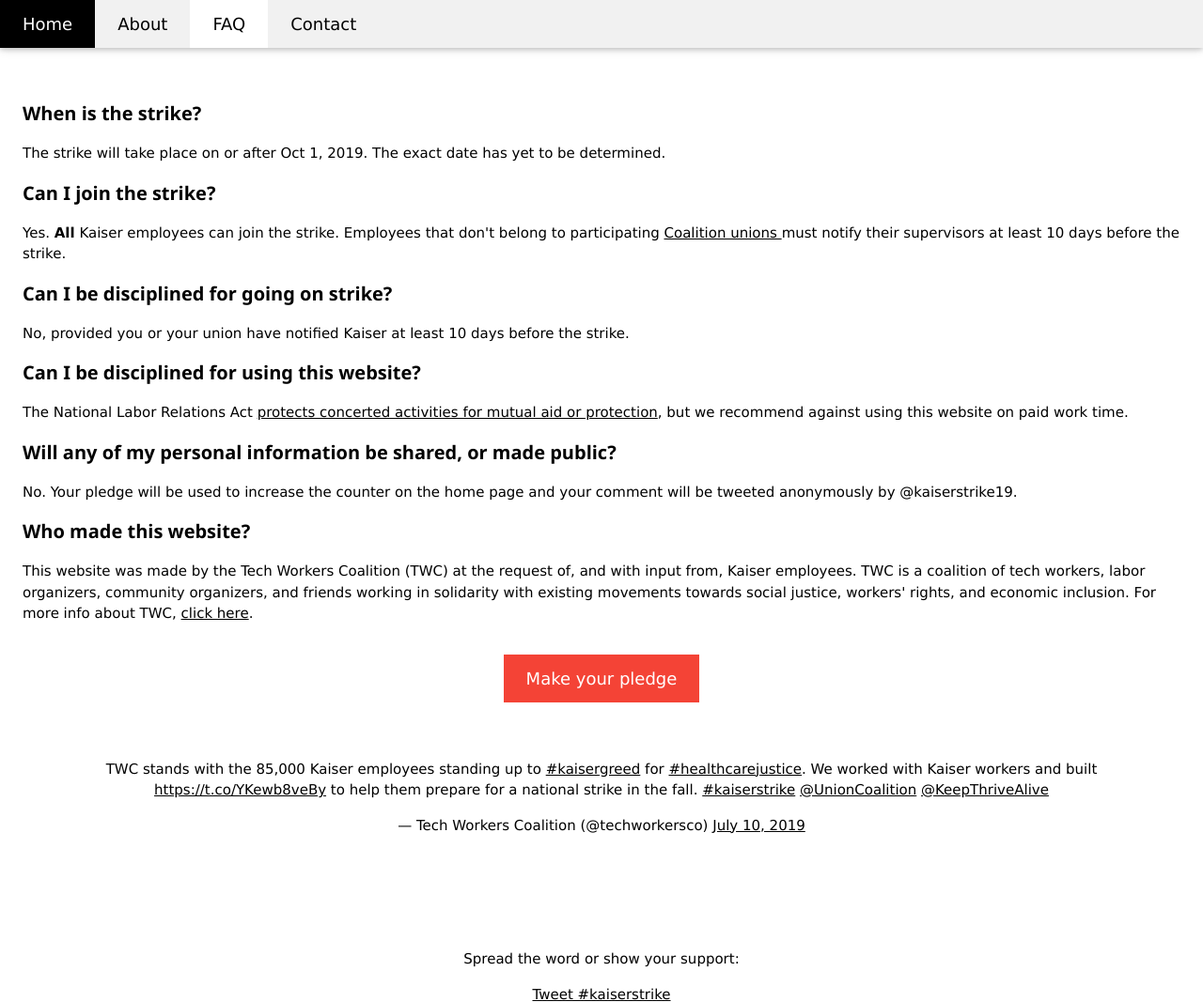
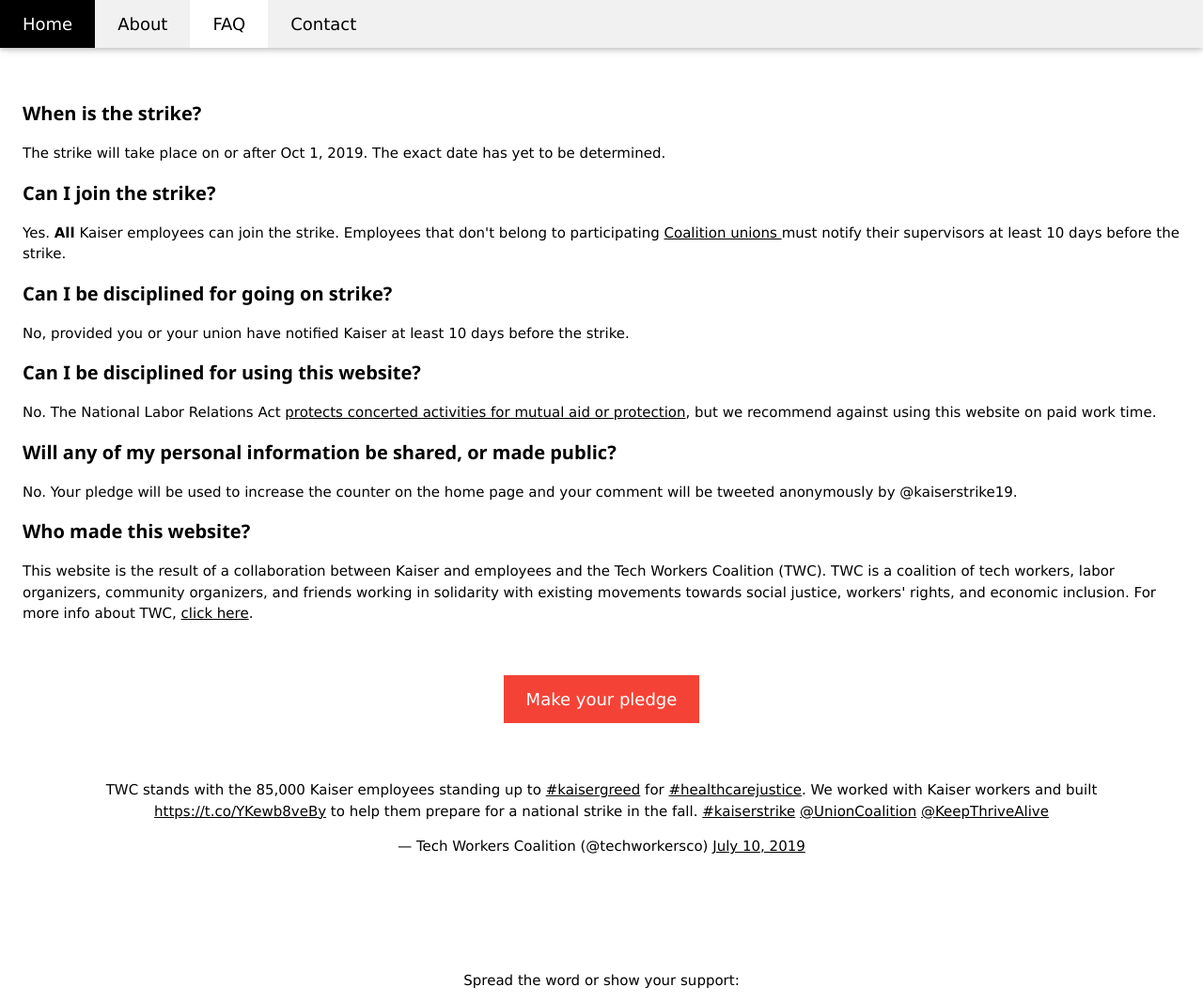
Before and after one commit to morgworth/KP-Strike-Pledge-App, a Django app: page /faq/ in a window 1280 px wide. Shown: the top 1067 px of the page at 94% size. Run offline with Django 3.2, Linux system fonts and the light colour scheme; some libraries are stand-ins or nearby versions.

Commit message:
Update faq.html

```diff
--- a/strike_pledge/templates/faq.html
+++ b/strike_pledge/templates/faq.html
@@ -49,14 +49,13 @@
   <h4 class="w3-margin"><b>Can I be disciplined for going on strike?</b></h4>
   <p class="w3-margin">No, provided you or your union have notified Kaiser at least 10 days before the strike.</p>
   <h4 class="w3-margin"><b>Can I be disciplined for using this website?</b></h4>
-  <p class="w3-margin">The National Labor Relations Act <a href="https://www.nlrb.gov/sites/default/files/attachments/basic-page/node-3024/basicguide.pdf">protects concerted activities for mutual aid or protection</a>, but we recommend against using this website on paid work time.</p>
+  <p class="w3-margin">No. The National Labor Relations Act <a href="https://www.nlrb.gov/sites/default/files/attachments/basic-page/node-3024/basicguide.pdf">protects concerted activities for mutual aid or protection</a>, but we recommend against using this website on paid work time.</p>
   <h4 class="w3-margin"><b>Will any of my personal information be shared, or made public?</b></h4>
   <p class="w3-margin">No. Your pledge will be used to increase the counter on the home page and your comment will be tweeted anonymously by @kaiserstrike19.</p>
   <h4 class="w3-margin"><b>Who made this website?</b></h4>
-  <p class="w3-margin">This website was made by the Tech Workers Coalition (TWC) at the request of,
-  and with input from, Kaiser employees. TWC is a coalition of tech workers, labor organizers,
+  <p class="w3-margin">This website is the result of a collaboration between Kaiser and employees and the Tech Workers Coalition (TWC). TWC is a coalition of tech workers, labor organizers,
   community organizers, and friends working in solidarity with existing movements towards social justice,
-  workers' rights, and economic inclusion. For more info about TWC, <a href="https://techworkerscoalition.org">click here</a>.</p>
+  workers' rights, and economic inclusion. For more info about TWC, <a href="https://techworkerscoalition.org">click here</a>.</p><br>
   <form class="w3-center">
     <button class="w3-button w3-red w3-padding-large w3-large w3-margin-top" formaction={% url 'email' %}>Make your pledge</button>
   </form>
```
